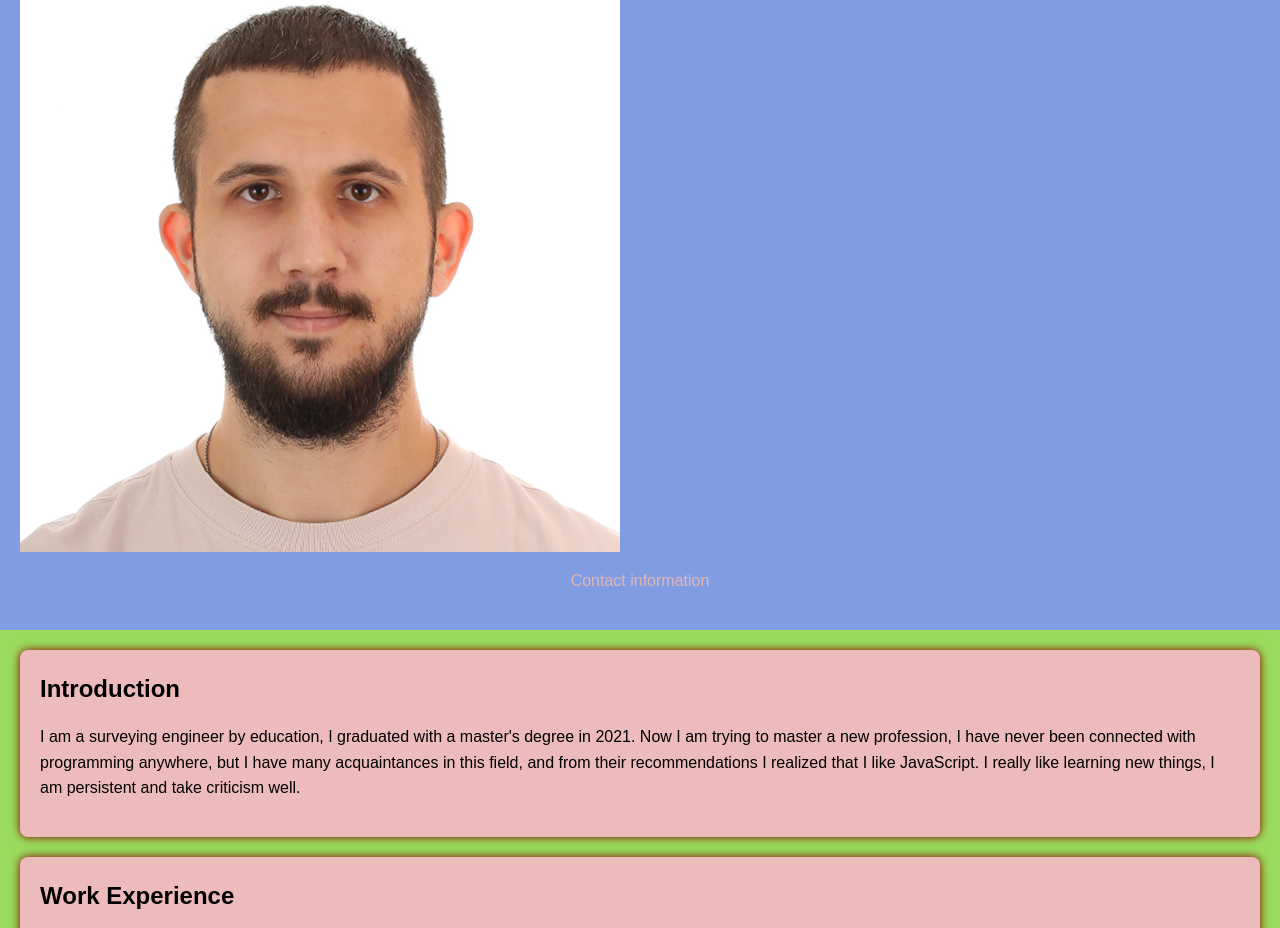
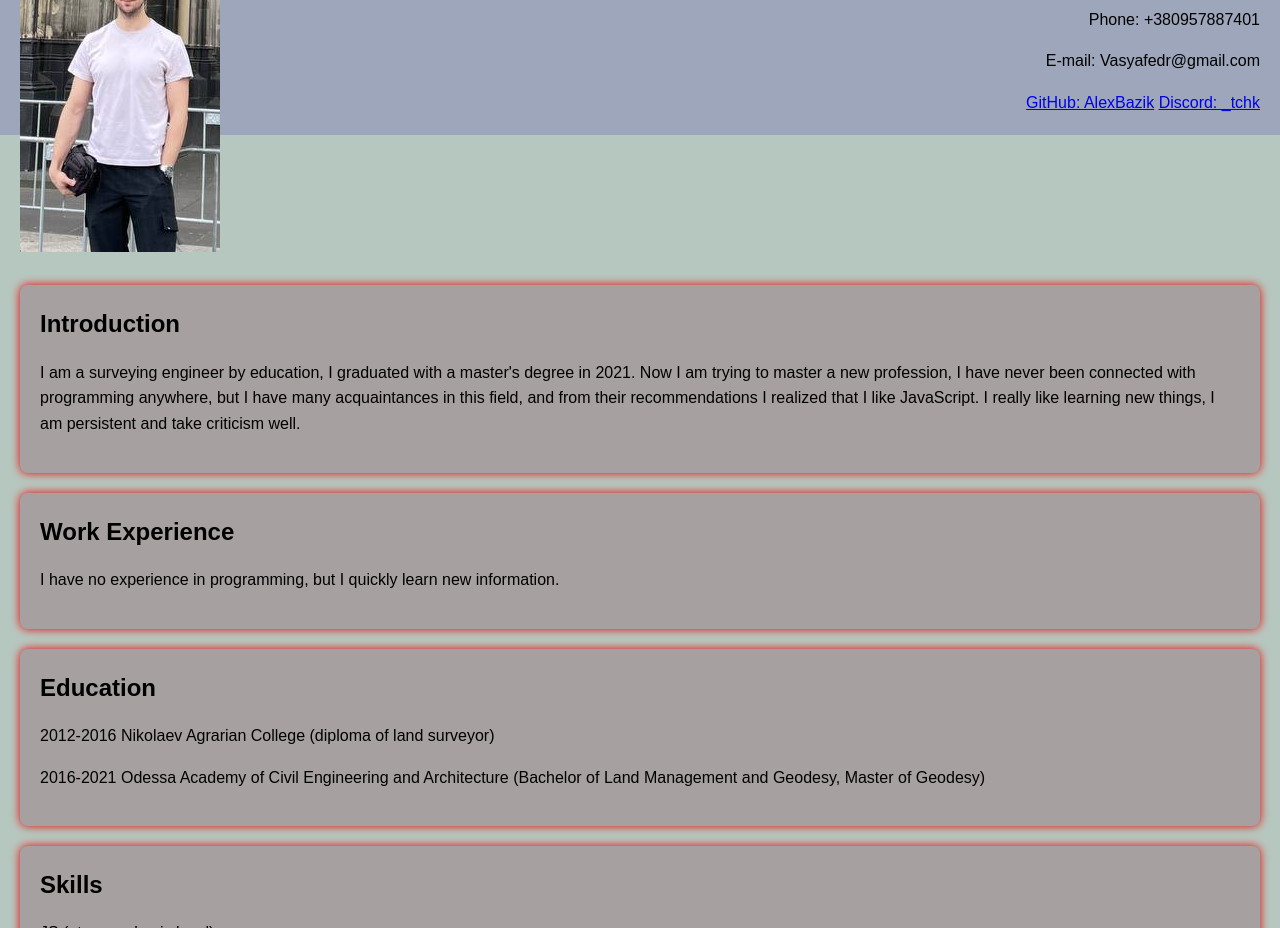
Before and after one commit to AlexBazik/rsschool-cv, a plain HTML site: page index.html in a window 1280 px wide. Shown: the part 119-1047 px from the top of the page. Drawn offline with Linux system fonts and the light colour scheme.

Commit message:
docs: make new html page

```diff
--- a/index.html
+++ b/index.html
@@ -3,15 +3,22 @@
 <head>
     <meta charset="UTF-8">
     <meta name="viewport" content="width=device-width, initial-scale=1.0">
-    <title>RS School CV</title>
+    <title>Oleksii Moiseienko CV</title>
     <link rel="stylesheet" href="style.css">
 </head>
 <body>
     <header>
         <h1>Oleksii Moiseienko</h1>
         <div class="my_image"></div>
-        <p>Contact information</p>
+        <div class="block-1">
+        <h2>Contact information</h2>
+        <p>Phone: +380957887401</p>
+        <p>E-mail: Vasyafedr@gmail.com</p>
+        <a href="https://github.com/AlexBazik">GitHub: AlexBazik</a>
+        <a href="https://discordapp.com/users/452529477105483798/">Discord: _tchk</a>
+    </div>
     </header>
+    <div class="block-2">
     <section id="objective">
         <h2>Introduction</h2>
         <p>I am a surveying engineer by education, I graduated with a master's degree in 2021. Now I am trying to master a new profession, I have never been connected with programming anywhere, but I have many acquaintances in this field, and from their recommendations I realized that I like JavaScript. I really like learning new things, I am persistent and take criticism well.</p>
@@ -19,14 +26,14 @@
     <section id="experience">
         <h2>Work Experience</h2>
         <ul>
-                <h3>I have no experience in programming, but I quickly learn new information.</h3>
+                <p>I have no experience in programming, but I quickly learn new information.</p>
         </ul>
     </section>
     <section id="education">
         <h2>Education</h2>
         <ul>
-                <h3>2012-2016 Nikolaev Agrarian College (diploma of land surveyor)</h3>
-                <h3>2016-2021 Odessa Academy of Civil Engineering and Architecture (Bachelor of Land Management and Geodesy, Master of Geodesy)</h3>
+                <p>2012-2016 Nikolaev Agrarian College (diploma of land surveyor)</p>
+                <p>2016-2021 Odessa Academy of Civil Engineering and Architecture (Bachelor of Land Management and Geodesy, Master of Geodesy)</p>
         </ul>
     </section>
     <section id="skills">
@@ -48,5 +55,6 @@
         <h2>Additional-info</h2>
         <p>Like to play computer games, watching films and listening music</p>
     </section>
+</div>
 </body>
 </html>
--- a/style.css
+++ b/style.css
@@ -3,20 +3,22 @@ body {
     line-height: 1.6;
     margin: 0;
     padding: 0;
-    background-color: #99db5c;
+    background-color: #b6c7bf;
 }
 
 header {
     .my_image
 {
-    background:URL('https://github.com/AlexBazik/rsschool-cv/blob/rsschool-cv-html/img/Photo.jpg?raw=true');
-    width:600px;
-    height:600px;
+    background-image: url(img/1.jpg);
+    background-position: 40% center;
+    background-position-y: 570px;
+    width:200px;
+    height:300px;
 }
-    background: #809ce2;
-    color: #e2b7b7;
+    background: #9da6ba;
+    color: #120f0f;
     padding: 20px;
-    text-align: center;
+    text-align: left;
 }
 
 h1, h2, h3 {
@@ -24,12 +26,22 @@ h1, h2, h3 {
     padding: 0;
 }
 
+.block-1 {
+    color: #000;
+    text-align: right
+;
+    margin-top: -300px;
+}
+
+.block-2 {
+    margin-top: 150px;
+}
 section {
-    background: #edbbbb;
+    background: #a7a0a0;
     margin: 20px;
     padding: 20px;
     border-radius: 8px;
-    box-shadow: 0 0 10px rgba(135, 2, 2, 0.999);
+    box-shadow: 0 0 10px rgba(231, 4, 4, 0.999);
 }
 
 ul {
```
Also changed, not shown: img/1.jpg (renamed from img/5269765842894183962.jpg), img/22.jpg (added).
